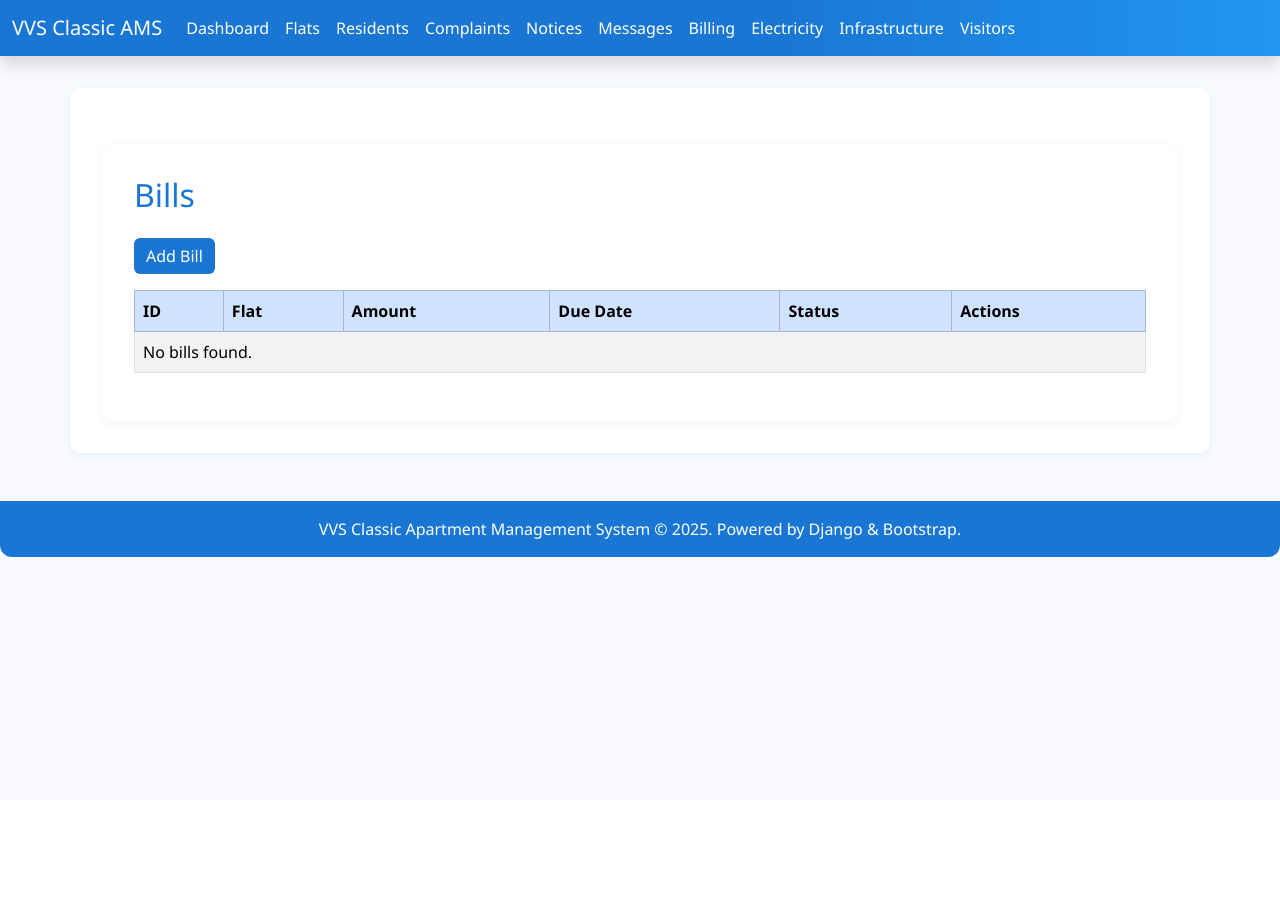
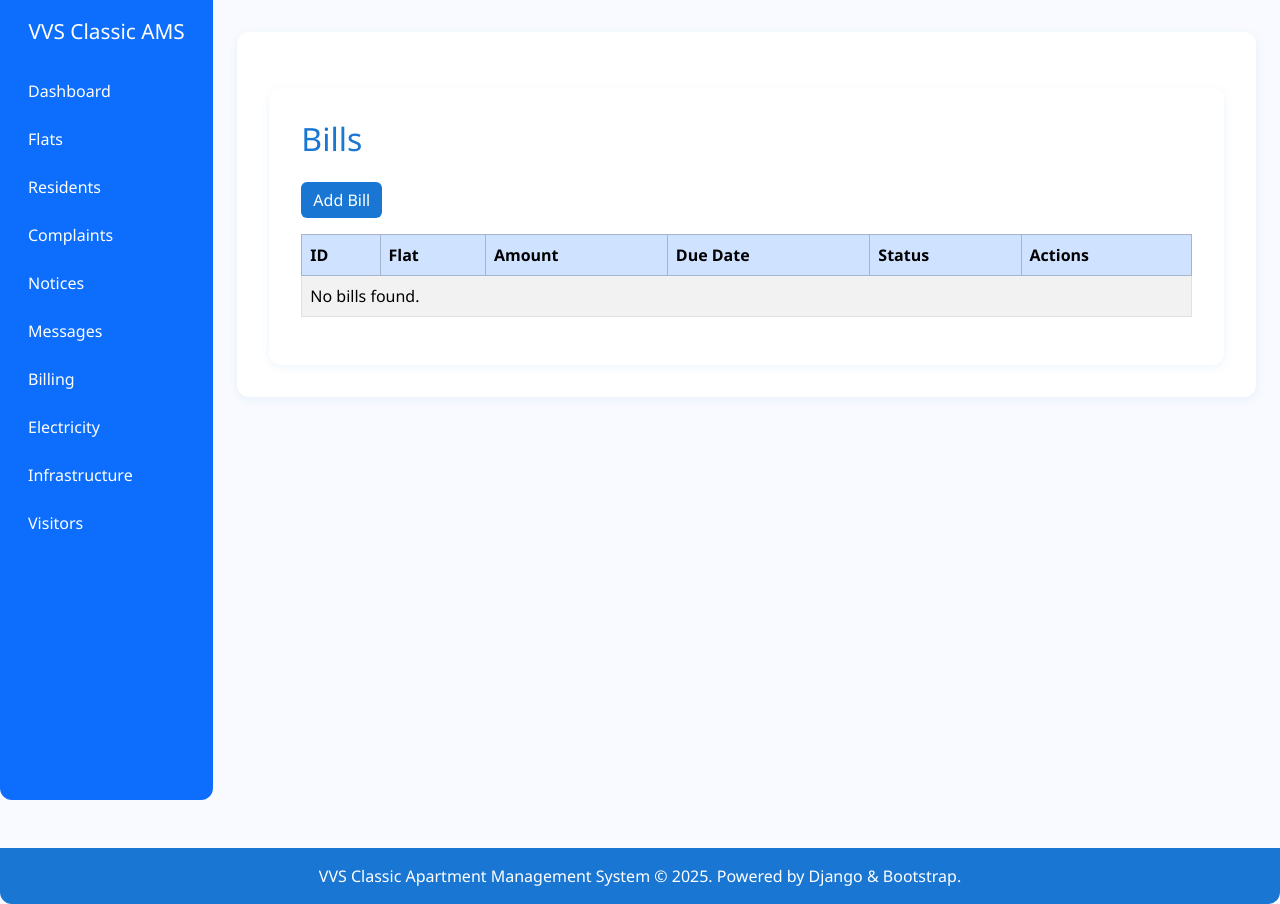
Before and after one commit to saahithjohn/classic, a Django app: page /billing/ in a window 1280 px wide. Before the commit the page ends 557 px from the top, so only its background shows below. Run offline with Django 4.2, Linux system fonts and the light colour scheme; data that the repository does not hold is empty.

Commit message:
modified:   apartmentms/templates/base.html

```diff
--- a/apartmentms/templates/base.html
+++ b/apartmentms/templates/base.html
@@ -54,30 +54,31 @@
     </style>
 </head>
 <body>
-    <nav class="navbar navbar-expand-lg mb-4 shadow">
-        <div class="container-fluid">
-            <a class="navbar-brand" href="/">VVS Classic AMS</a>
-            <button class="navbar-toggler" type="button" data-bs-toggle="collapse" data-bs-target="#navbarNav" aria-controls="navbarNav" aria-expanded="false" aria-label="Toggle navigation">
-                <span class="navbar-toggler-icon"></span>
-            </button>
-            <div class="collapse navbar-collapse" id="navbarNav">
-                <ul class="navbar-nav me-auto mb-2 mb-lg-0">
-                    <li class="nav-item"><a class="nav-link" href="/dashboard/">Dashboard</a></li>
-                    <li class="nav-item"><a class="nav-link" href="/flats/">Flats</a></li>
-                    <li class="nav-item"><a class="nav-link" href="/residents/">Residents</a></li>
-                    <li class="nav-item"><a class="nav-link" href="/complaints/">Complaints</a></li>
-                    <li class="nav-item"><a class="nav-link" href="/documents/">Notices</a></li>
-                    <li class="nav-item"><a class="nav-link" href="/core/messages/">Messages</a></li>
-                    <li class="nav-item"><a class="nav-link" href="/billing/">Billing</a></li>
-                    <li class="nav-item"><a class="nav-link" href="/electricity/">Electricity</a></li>
-                    <li class="nav-item"><a class="nav-link" href="/infrastructure/">Infrastructure</a></li>
-                    <li class="nav-item"><a class="nav-link" href="/visitors/">Visitors</a></li>
-                </ul>
-            </div>
+    <div class="container-fluid">
+        <div class="row">
+            <nav class="col-md-2 d-none d-md-block bg-primary sidebar vh-100" style="border-radius: 0 0 12px 12px;">
+                <div class="position-sticky pt-3">
+                    <a class="navbar-brand d-block text-center mb-4 text-white" href="/" style="font-size:1.3rem;">VVS Classic AMS</a>
+                    <ul class="nav flex-column">
+                        <li class="nav-item mb-2"><a class="nav-link text-white" href="/dashboard/">Dashboard</a></li>
+                        <li class="nav-item mb-2"><a class="nav-link text-white" href="/flats/">Flats</a></li>
+                        <li class="nav-item mb-2"><a class="nav-link text-white" href="/residents/">Residents</a></li>
+                        <li class="nav-item mb-2"><a class="nav-link text-white" href="/complaints/">Complaints</a></li>
+                        <li class="nav-item mb-2"><a class="nav-link text-white" href="/documents/">Notices</a></li>
+                        <li class="nav-item mb-2"><a class="nav-link text-white" href="/core/messages/">Messages</a></li>
+                        <li class="nav-item mb-2"><a class="nav-link text-white" href="/billing/">Billing</a></li>
+                        <li class="nav-item mb-2"><a class="nav-link text-white" href="/electricity/">Electricity</a></li>
+                        <li class="nav-item mb-2"><a class="nav-link text-white" href="/infrastructure/">Infrastructure</a></li>
+                        <li class="nav-item mb-2"><a class="nav-link text-white" href="/visitors/">Visitors</a></li>
+                    </ul>
+                </div>
+            </nav>
+            <main class="col-md-10 ms-sm-auto px-4">
+                <div class="container">
+                    {% block content %}{% endblock %}
+                </div>
+            </main>
         </div>
-    </nav>
-    <div class="container">
-        {% block content %}{% endblock %}
     </div>
     <footer>
         VVS Classic Apartment Management System &copy; {{ now|default:2025 }}. Powered by Django & Bootstrap.
```
